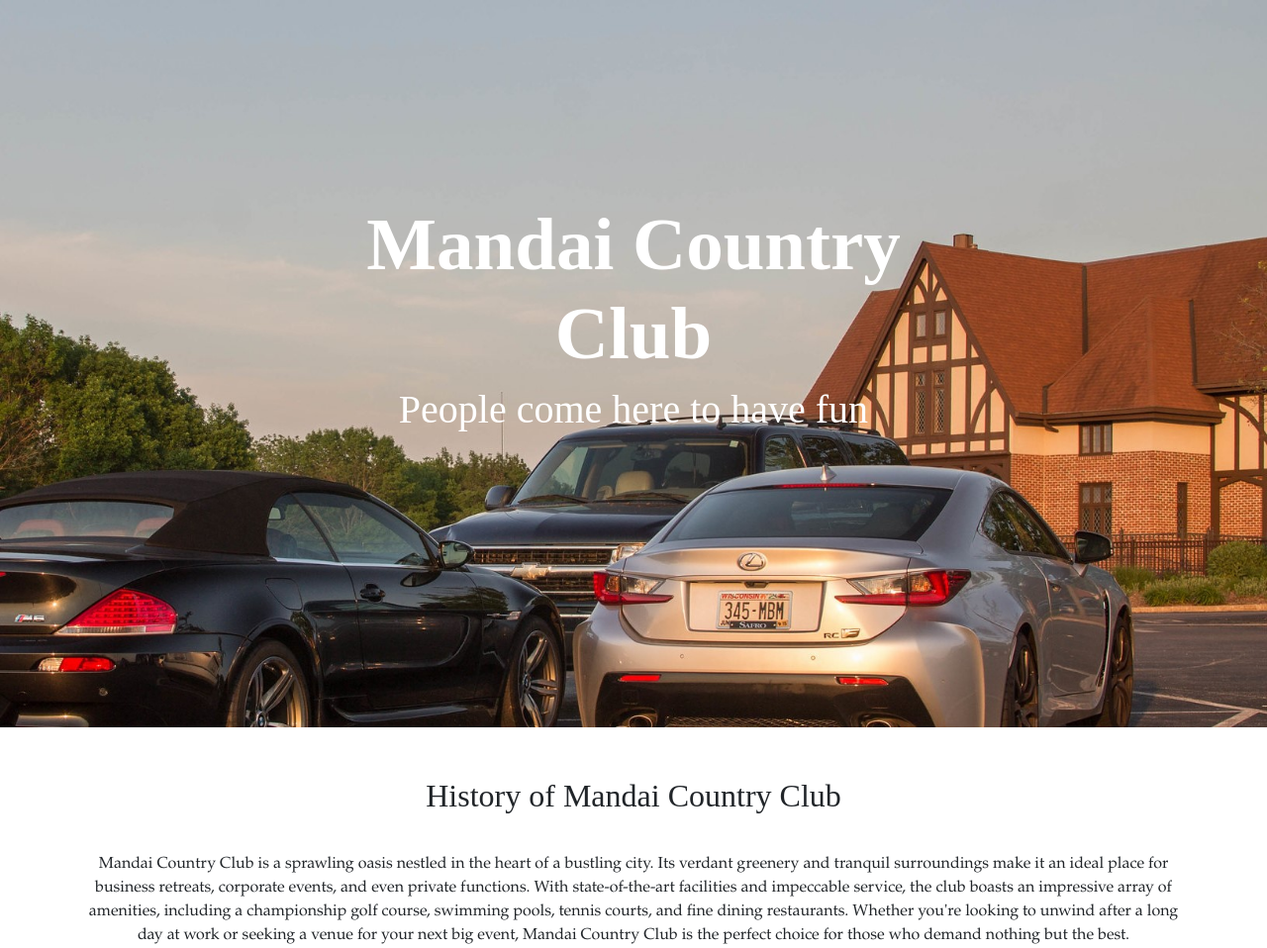
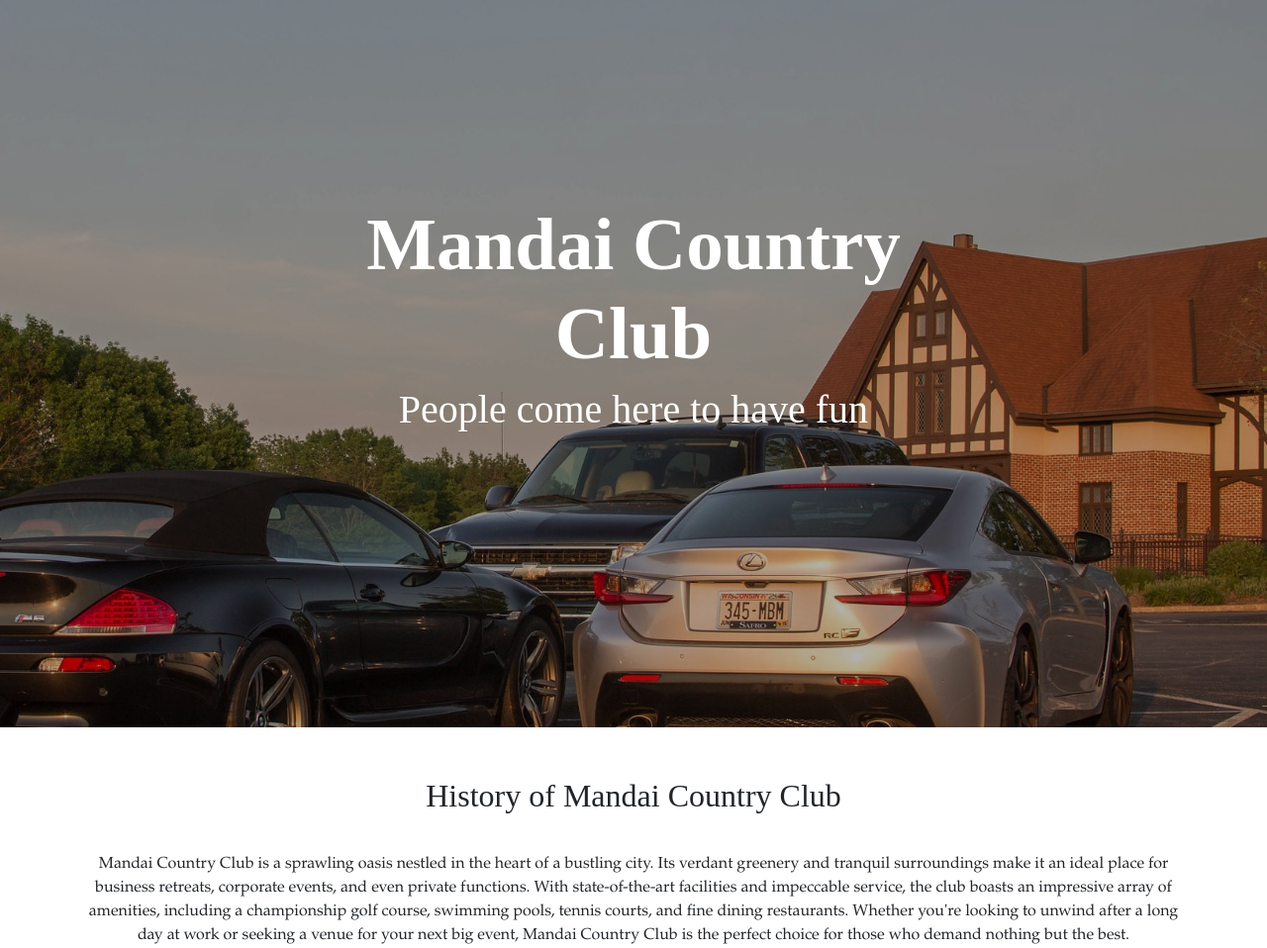
Before and after one commit to ForceLightning/INF1005-Project, a PHP site: page / in a window 1280 px wide. Shown: the part 76-1034 px from the top of the page at 99% size. Run offline with PHP 8.4, Linux system fonts and the light colour scheme; some web fonts are replaced.

Commit message:
fix: add back brightness filter

```diff
--- a/css/main.css
+++ b/css/main.css
@@ -177,6 +177,7 @@ footer {
   background-repeat: no-repeat;
   background-size: cover;
   position: relative;
+  filter: brightness(70%);
 }
 
 .hero .opacity {
```
